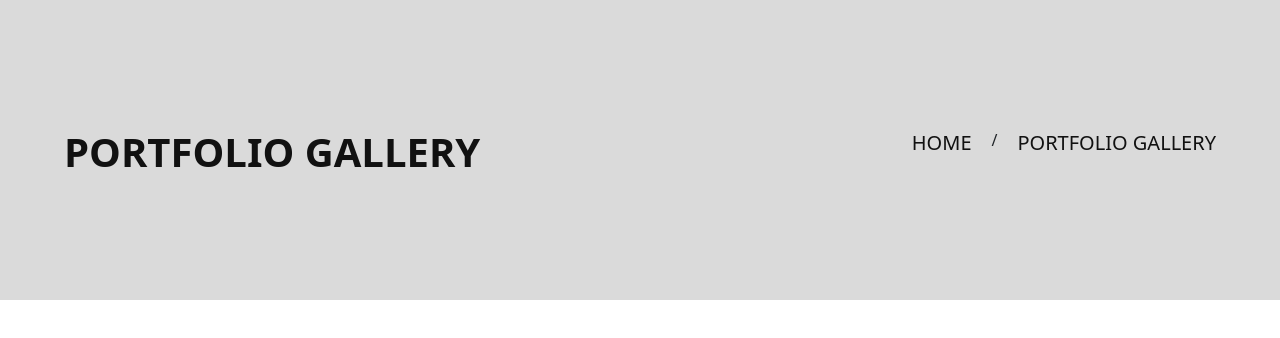
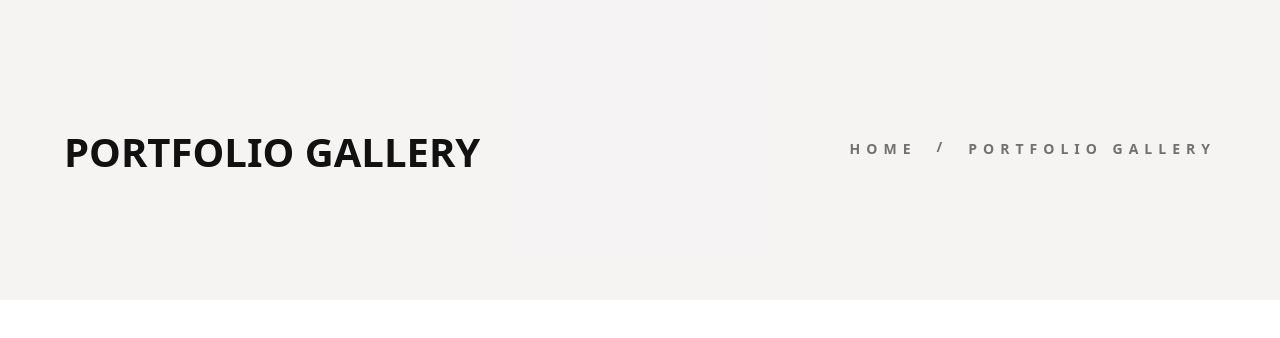
Before and after one commit to TamannaAfroz2666/Parlour-BD-Page, a React (Create React App) app: page /portfolio in a window 1280 px wide. Shown: the top 338 px of the page. Built offline with nearby package versions, Linux system fonts and the light colour scheme.

Commit message:
header page created

```diff
--- a/src/Pages/PortfolioPage/PortfolioPageHead/PortfolioPageHead.css
+++ b/src/Pages/PortfolioPage/PortfolioPageHead/PortfolioPageHead.css
@@ -4,7 +4,7 @@
     box-sizing: border-box;
 }
 .portfolio_body{
-    background-color: rgba(128, 128, 128, 0.295);
+    background-color: rgba(201, 186, 186, 0.178);
     height: 300px;
 }
 .portfolio_Content{
@@ -13,6 +13,7 @@
     margin: auto;
     display: flex;
     justify-content: space-between;
+    align-items: center;
 
 
 
@@ -23,6 +24,9 @@
     text-transform: uppercase;
     color: #111;
     margin-top: 8rem;
+}
+.title:hover {
+    color: tomato;
 }
 .nav_content .headLink{
     display: inline-flex;
@@ -35,7 +39,9 @@
 }
 .headLink .linkTitle{
     text-decoration: none;
-    color: #111;
-    font-size: 20px;
+    color: #11111193;
+    font-size: 14px;
     text-transform: uppercase;
+    font-weight: 700;
+    letter-spacing: 6px;
 }
--- a/src/Pages/PortfolioPage/PortfolioPageHead/PortfolioPageHead.js
+++ b/src/Pages/PortfolioPage/PortfolioPageHead/PortfolioPageHead.js
@@ -14,7 +14,7 @@ const PortfolioPageHead = () => {
                     <div className="nav_content">
                         <ul className='headLink'>
                             <li> <Link className='linkTitle' to='/'>Home </Link> </li>
-                            <span>/</span>
+                            <span  className='linkTitle'>/</span>
                             <li> <Link className='linkTitle' to='/portfolio'>Portfolio gallery</Link> </li>
                         </ul>
 
```
